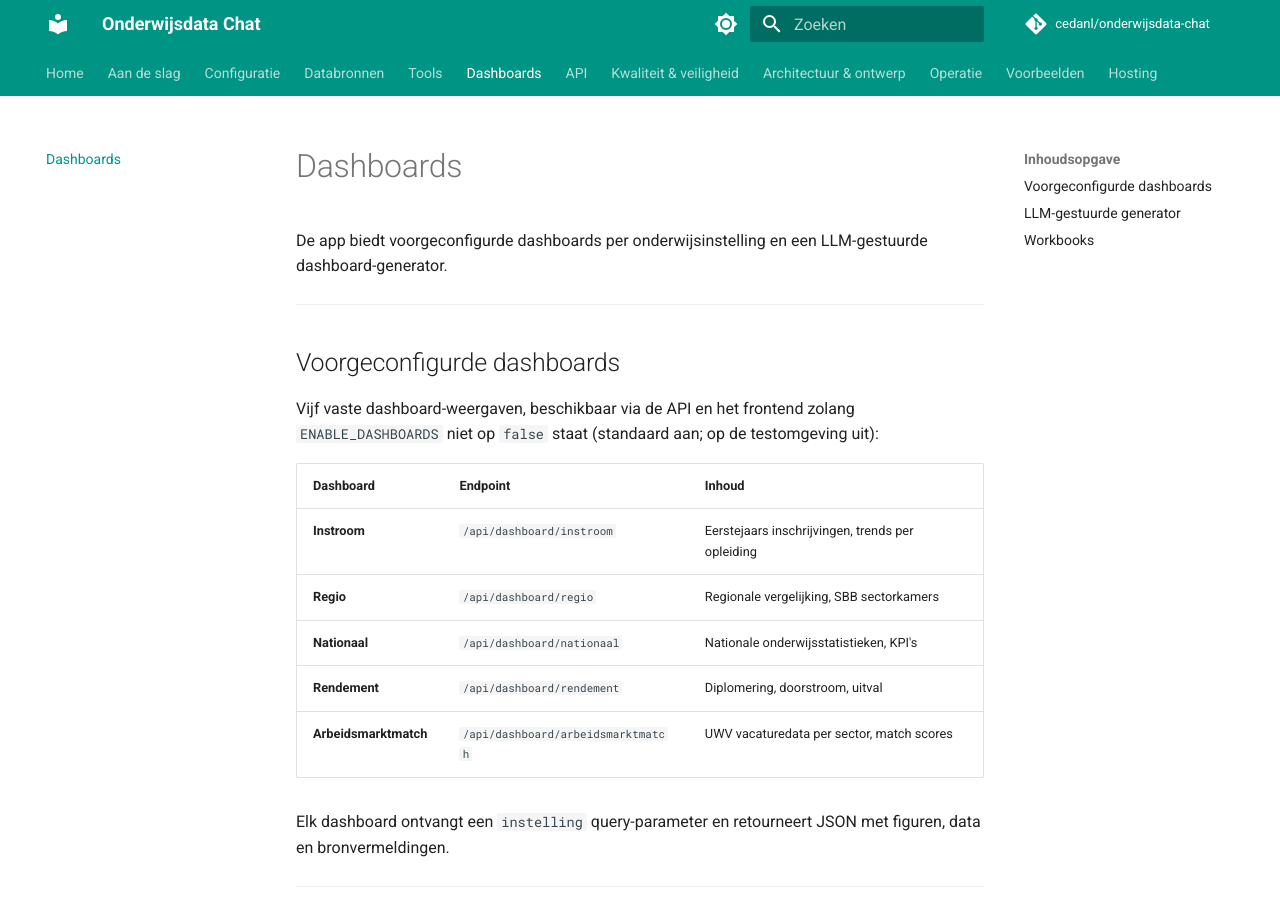
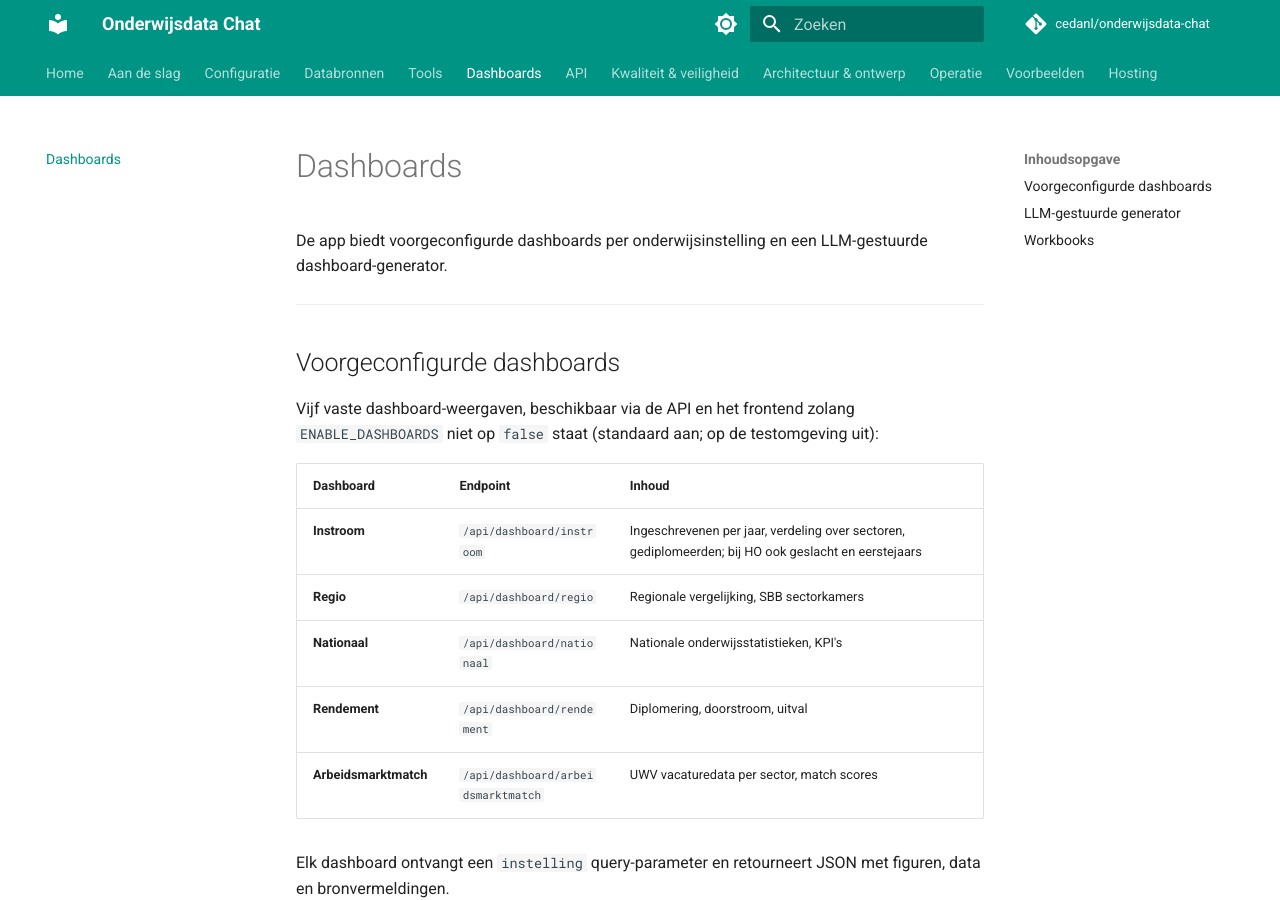
Before and after one commit to cedanl/onderwijsdata-chat, an MkDocs documentation site: the page built from docs/dashboards.md, in a window 1280 px wide and 900 px high. Built offline with MkDocs 1.6.1 and Material for MkDocs 9.7.7, drawn with Linux system fonts in a browser that asks for light colours; comment, search, counter and statistics services are not loaded.

Commit message:
docs(prompts): datasettelling in de prompt bewaakt; instroom-dashboard juist omschreven (#204)
Restpunten na 010f81a:

- prompts/system.md zei "DUO (57 datasets)"; de catalogus heeft er 56. De
  prompt stond niet in tests/test_docs_catalog_counts.py, dus die drift viel
  niet op. Nu wel, voor CBS, DUO en RIO: het model leest deze telling.
- docs/dashboards.md beschreef het instroom-dashboard als "eerstejaars
  inschrijvingen, trends per opleiding". load_dashboard geeft ingeschrevenen
  per jaar, sectoren en gediplomeerden, bij HO ook geslacht en eerstejaars;
  niets per opleiding. docs/databronnen.md:70 is de DUO-categorie, geen
  dashboard, en klopt.

Refs #204

Co-Authored-By: Claude Opus 5.5 <noreply@anthropic.com>

```diff
--- a/docs/dashboards.md
+++ b/docs/dashboards.md
@@ -10,7 +10,7 @@ Vijf vaste dashboard-weergaven, beschikbaar via de API en het frontend zolang `E
 
 | Dashboard | Endpoint | Inhoud |
 |-----------|----------|--------|
-| **Instroom** | `/api/dashboard/instroom` | Eerstejaars inschrijvingen, trends per opleiding |
+| **Instroom** | `/api/dashboard/instroom` | Ingeschrevenen per jaar, verdeling over sectoren, gediplomeerden; bij HO ook geslacht en eerstejaars |
 | **Regio** | `/api/dashboard/regio` | Regionale vergelijking, SBB sectorkamers |
 | **Nationaal** | `/api/dashboard/nationaal` | Nationale onderwijsstatistieken, KPI's |
 | **Rendement** | `/api/dashboard/rendement` | Diplomering, doorstroom, uitval |
```
Also changed, not shown: prompts/system.md (+1 -1 lines), 1 other file.
